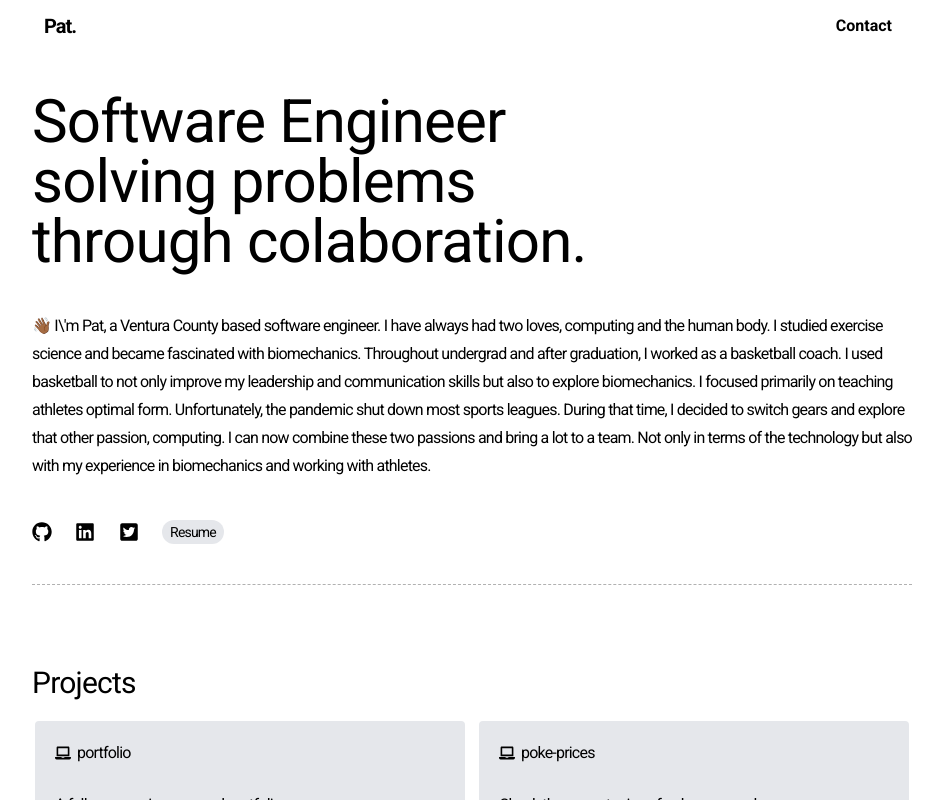
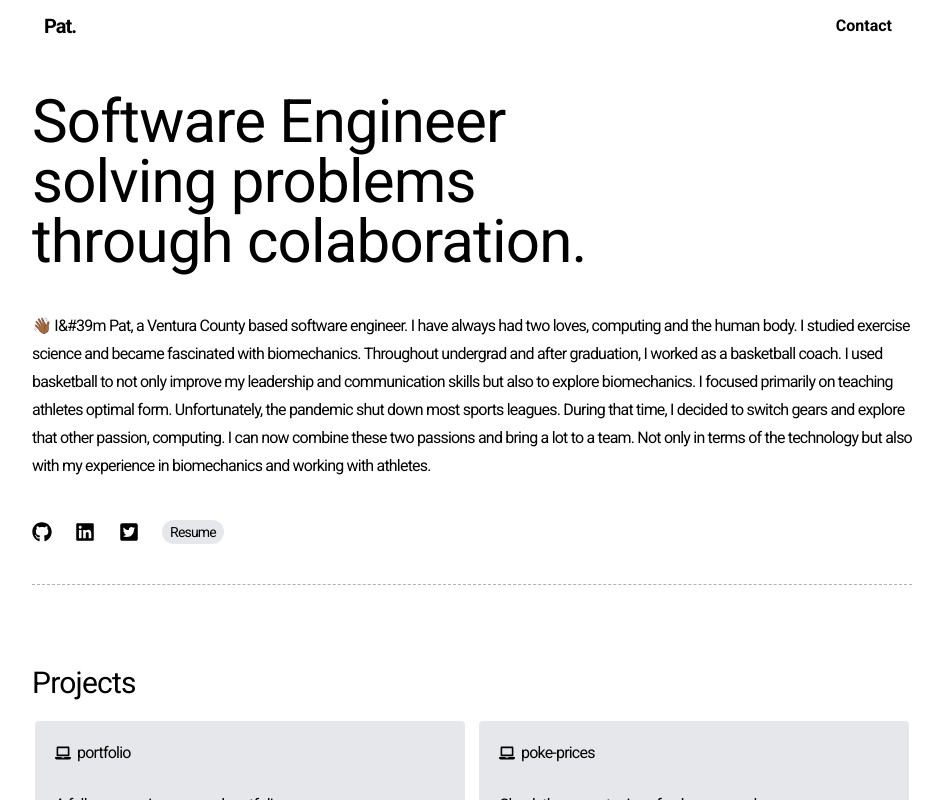
Before and after one commit to snowsneakers/another-portfolio, a Next.js app: page / in a window 1280 px wide. Shown: the top 800 px of the page, without its empty margins (168-1111 px from the left). Built offline with nearby package versions, Linux system fonts and the light colour scheme.

Commit message:
about me single quote

```diff
--- a/components/Hero.js
+++ b/components/Hero.js
@@ -12,12 +12,12 @@ const Hero = () => {
                          through colaboration.
                     </h1>
                     <p className="mb-10 text-black dark:text-[#b1b1b1] leading-7">
-                         👋🏾 I\'m Pat, a Ventura County based software engineer.
-                         I have always had two loves, computing and the human
-                         body. I studied exercise science and became fascinated
-                         with biomechanics. Throughout undergrad and after
-                         graduation, I worked as a basketball coach. I used
-                         basketball to not only improve my leadership and
+                         👋🏾 I&#39m Pat, a Ventura County based software
+                         engineer. I have always had two loves, computing and
+                         the human body. I studied exercise science and became
+                         fascinated with biomechanics. Throughout undergrad and
+                         after graduation, I worked as a basketball coach. I
+                         used basketball to not only improve my leadership and
                          communication skills but also to explore biomechanics.
                          I focused primarily on teaching athletes optimal form.
                          Unfortunately, the pandemic shut down most sports
```
